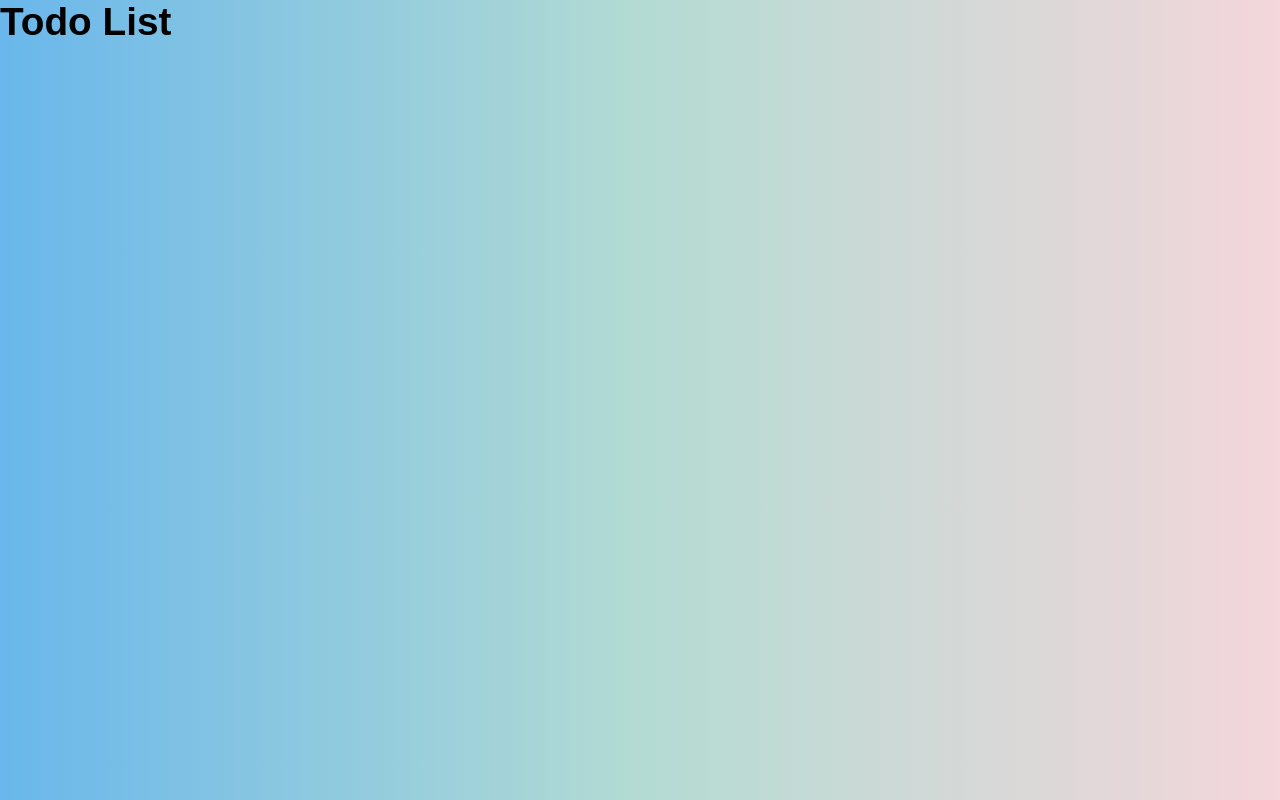
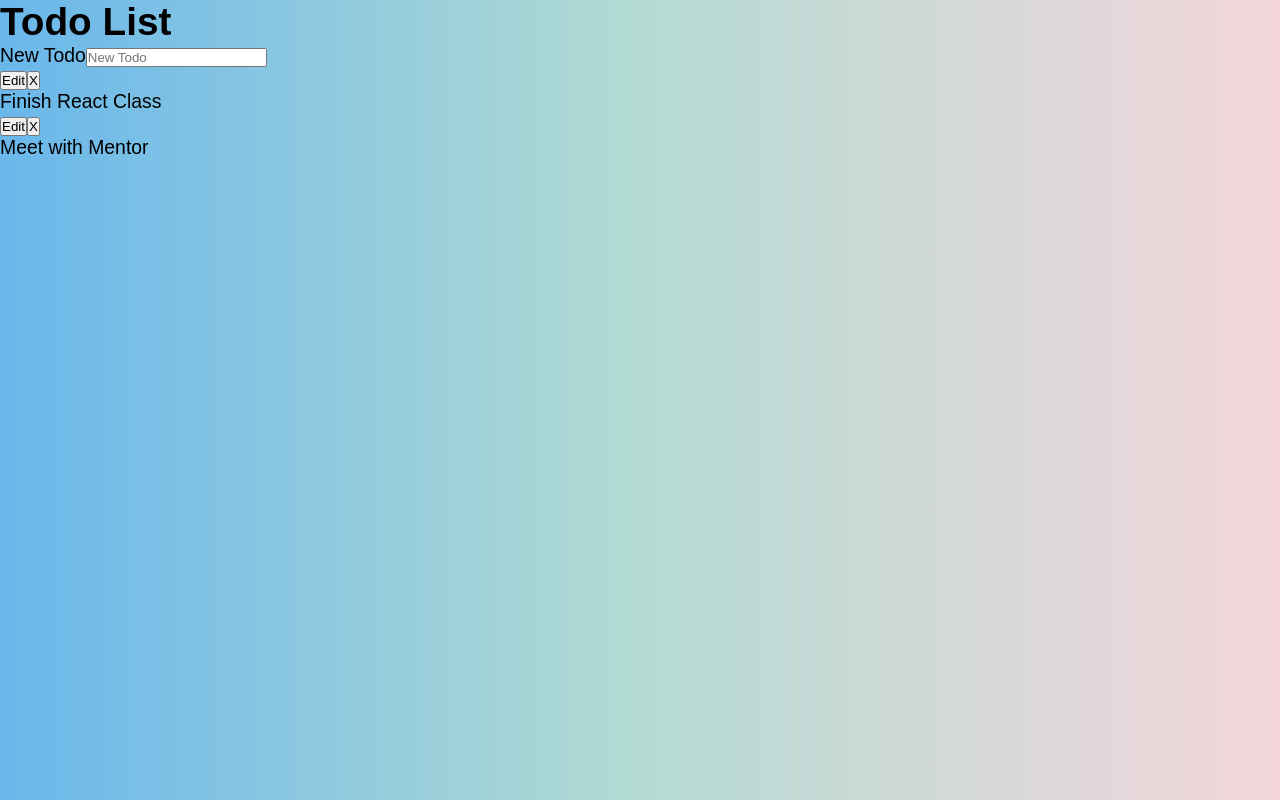
Before and after one commit to vanessanaja/React-todo-list, a React (Create React App) app: page / in a window 1280 px wide. Built offline with nearby package versions, Linux system fonts and the light colour scheme.

Commit message:
add newTodo form

```diff
--- a/src/NewTodoForm.js
+++ b/src/NewTodoForm.js
@@ -3,6 +3,28 @@ import React, { Component } from "react";
 // import "./NewTodoForm.css";
 
 class NewTodoForm extends Component {
-
+  constructor(props){
+    super(props);
+    this.state = { task: ""}
+    this.handleChange = this.handleChange.bind(this);
+  }
+  handleChange(evt){
+    this.setState({
+      [evt.target.name]: evt.target.value
+    });
+  }
+  render(){
+    return (
+      <form>
+        <label htmlfor="task">New Todo</label>
+        <input type="text"
+        placeholder="New Todo"
+        id="task"
+        value={this.state.task}
+        onChange={this.handleChange}>
+        </input>
+      </form>
+    )
+  }
 }
 export default NewTodoForm;
--- a/src/Todo.js
+++ b/src/Todo.js
@@ -1,5 +1,5 @@
 import React, { Component } from "react";
-// import "./Todo.css";
+import "./Todo.css";
 // import { CSSTransition, TransitionGroup } from "react-transition-group";
 
 class Todo extends Component {
@@ -9,6 +9,9 @@ class Todo extends Component {
   render(){
     return (
       <div>
+      <button>Edit</button>
+      <button>X</button>
+        <li>{this.props.task}</li>
       </div>
     )
   }
--- a/src/TodoList.js
+++ b/src/TodoList.js
@@ -1,21 +1,23 @@
 import React, { Component } from "react";
-// import NewTodoForm from "./NewTodoForm";
-// import Todo from "./Todo";
+import NewTodoForm from "./NewTodoForm";
+import Todo from "./Todo";
 // import "./TodoList.css";
 // import { CSSTransition, TransitionGroup } from "react-transition-group";
 
 class TodoList extends Component {
   constructor(props){
     super(props);
-    this.state = {todos: []};
+    this.state = {todos: [{task: "Finish React Class"}, {task: "Meet with Mentor"}]};
   }
   render(){
+    const todos = this.state.todos.map(todo => {
+      return <Todo task={todo.task}/>
+    })
     return (
       <div>
         <h1>Todo List</h1>
-        <ul>
-
-        </ul>
+        <NewTodoForm />
+        <ul>{todos}</ul>
       </div>
     )
   }
```
